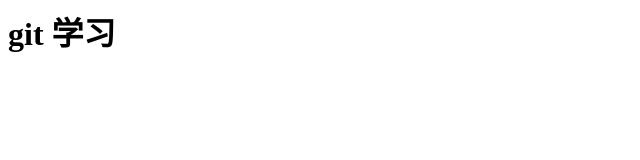
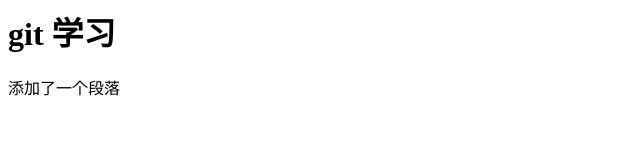
Before and after one commit to shuaiyangyan/-, a plain HTML site: page index.html in a window 1280 px wide. Shown: the whole page, without its empty margins (0-640 px from the left). Drawn offline with Linux system fonts and the light colour scheme.

Commit message:
第二次提交

```diff
--- a/index.html
+++ b/index.html
@@ -9,5 +9,6 @@
     </head>
     <body>
         <h1>git 学习</h1>
+        <p>添加了一个段落</p>
     </body>
 </html>
```
